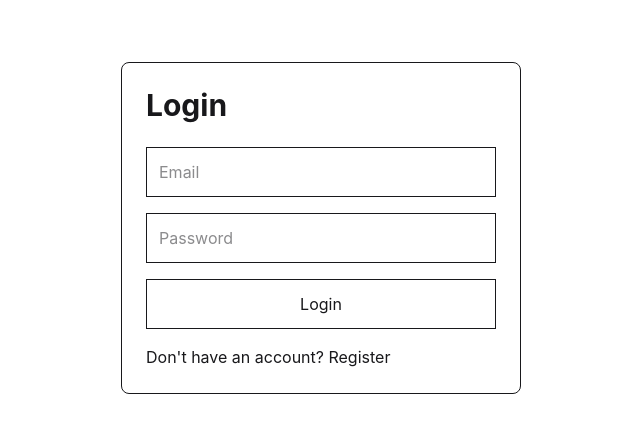
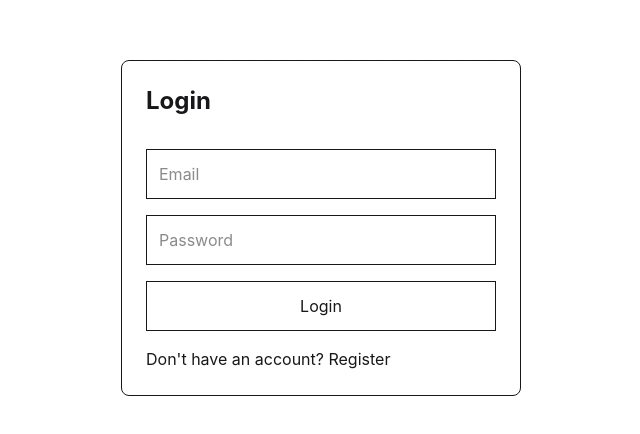
Before and after one commit to anupam-anand-ojha/chatbeez-frontend, a React (Vite) app: page / in a window 1280 px wide. Shown: the part 172-606 px from the top of the page, without its empty margins (319-959 px from the left). Built offline with nearby package versions, Linux system fonts and the light colour scheme; no server answers.

Commit message:
fix allignment issue

```diff
--- a/src/pages/Login.jsx
+++ b/src/pages/Login.jsx
@@ -40,7 +40,7 @@
         onSubmit={handleSubmit}
         className="w-[400px] border p-6 rounded-lg"
       >
-        <h1 className="text-3xl font-bold mb-6">
+        <h1 className="text-2xl font-bold mb-8">
           Login
         </h1>
 
```
